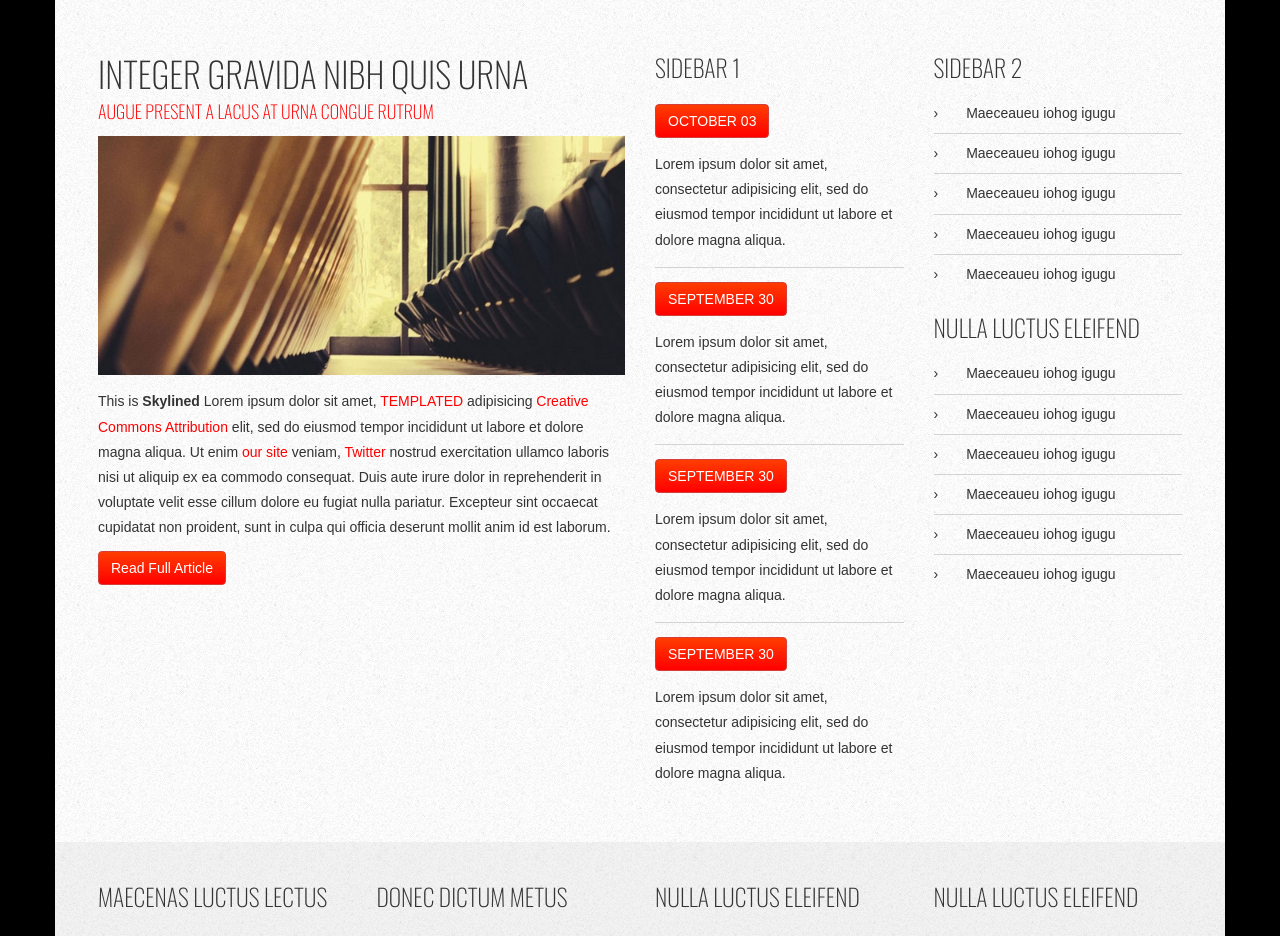
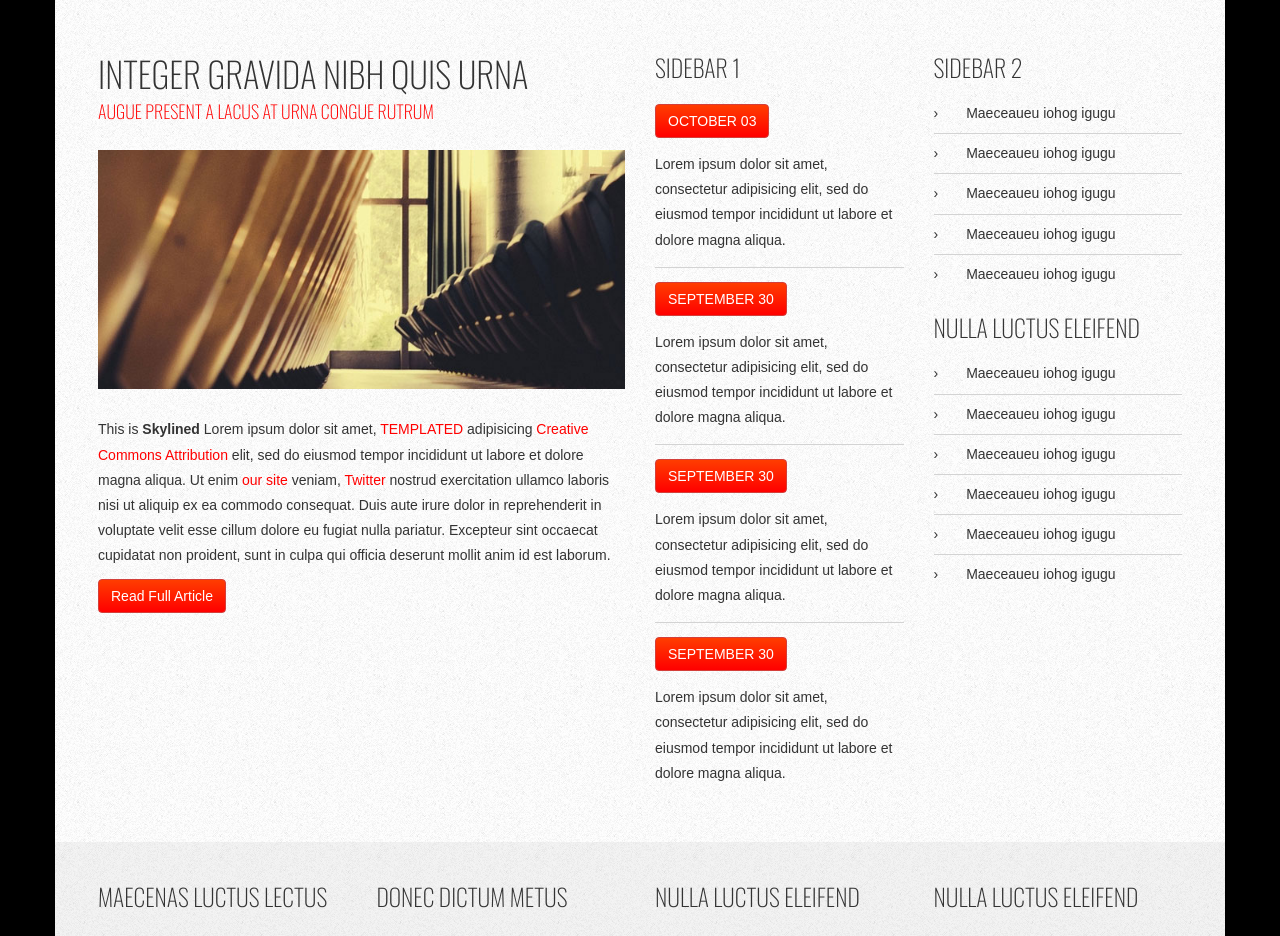
Before and after one commit to sveyres/challenge_6, a website: page index.html in a window 1280 px wide. Shown: the part 1460-2396 px from the top of the page. Drawn offline with nearby package versions, Linux system fonts and the light colour scheme.

Commit message:
detail du css

```diff
--- a/static/css/style.css
+++ b/static/css/style.css
@@ -81,7 +81,7 @@ header img {
     padding: 2em;
 }
 main img {
-    margin: 1em 0;
+    margin: 2em 0;
 }
 main a {
     color:#ff0000;
```
